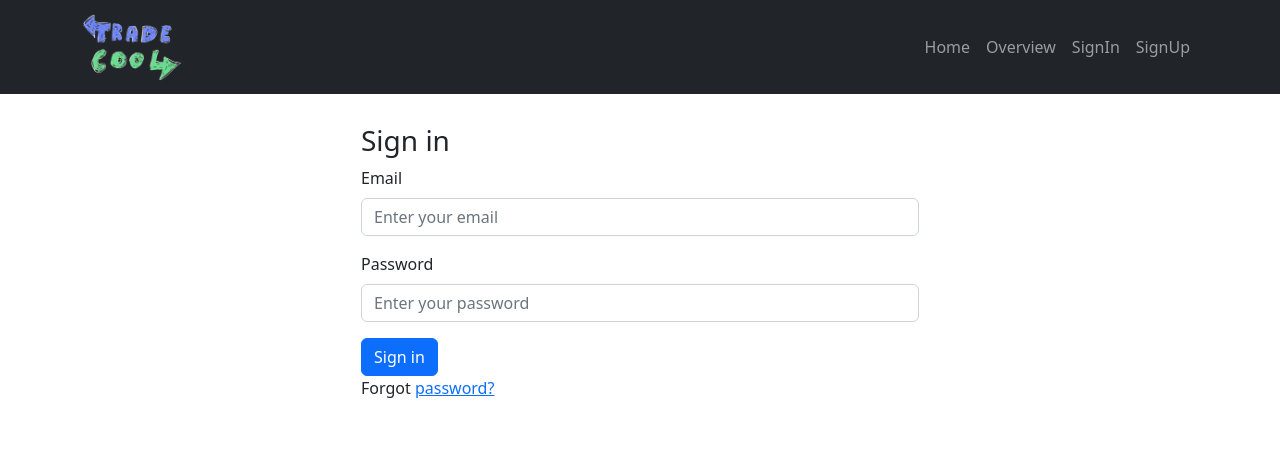
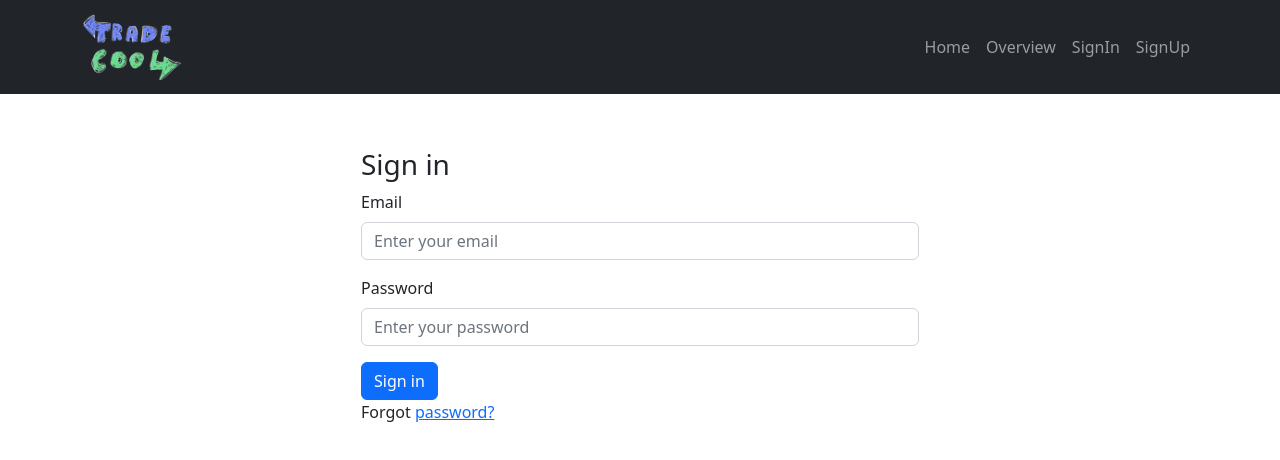
Before and after one commit to luk4skoch/TradeCool, a React (Create React App) app in the folder frontend/tradecool/: page /login in a window 1280 px wide. Shown: the top 460 px of the page. Built offline with nearby package versions, Linux system fonts and the light colour scheme.

Commit message:
alert messages at top (login,register)

```diff
--- a/frontend/tradecool/src/components/pages/Login.js
+++ b/frontend/tradecool/src/components/pages/Login.js
@@ -48,7 +48,14 @@ export default function Login() {
 
   return (
     <div className="form-groups">
-      <Form onSubmit={loginUser}>
+      {errors ? <Alert>{errors}</Alert> : <br />}
+
+      <Form
+        onSubmit={loginUser}
+        onChange={() => {
+          setErrors(null);
+        }}
+      >
         <h3>Sign in</h3>
         <Form.Group className="mb-3" controlId="authMail">
           <Form.Label>Email</Form.Label>
@@ -78,7 +85,6 @@ export default function Login() {
             </a>
           </p>
         </FormGroup>
-        {errors ? <Alert>{errors}</Alert> : <br />}
       </Form>
     </div>
   );
--- a/frontend/tradecool/src/components/pages/Register.js
+++ b/frontend/tradecool/src/components/pages/Register.js
@@ -34,6 +34,8 @@ export default function Register() {
 
   return (
     <div className="form-groups">
+      {errors ? <Alert>{errors}</Alert> : <br />}
+
       <Form
         onSubmit={registerUser}
         onChange={() => {
@@ -80,7 +82,6 @@ export default function Register() {
         <Button variant="primary" type="submit">
           Sign up now
         </Button>
-        {errors ? <Alert>{errors}</Alert> : <br />}
       </Form>
     </div>
   );
```
